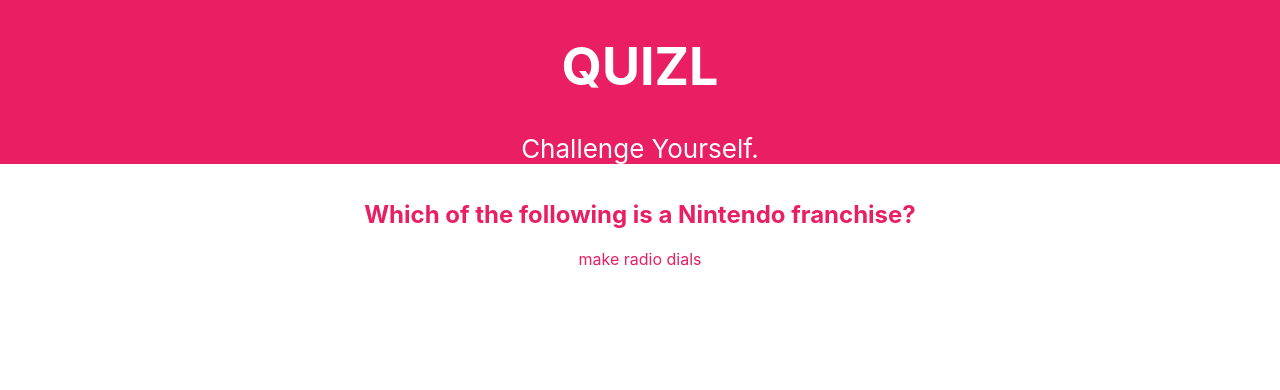
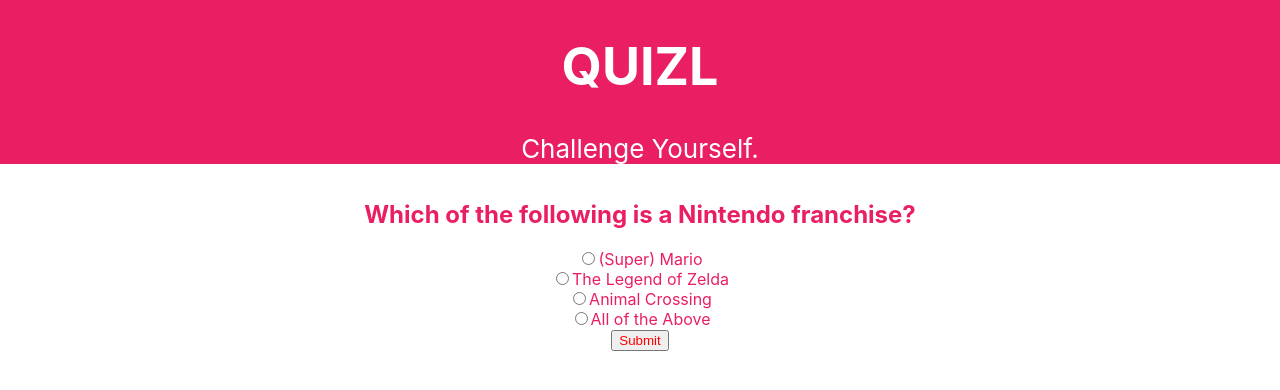
Before and after one commit to lsamano/quizl-client, a React (Create React App) app: page / in a window 1280 px wide. Shown: the top 390 px of the page. Built offline with nearby package versions, Linux system fonts and the light colour scheme; data requests are answered from the project's data file.

Commit message:
static question displays

```diff
--- /dev/null
+++ b/src/Choice.jsx
@@ -0,0 +1,10 @@
+import React from 'react';
+
+const Choice = ({ text }) => (
+  <>
+  <input type="radio" id={text} name="choice" value={text}/>
+  <label for={text}>{text}</label><br/>
+  </>
+);
+
+export default Choice;
--- a/src/QuestionContainer.jsx
+++ b/src/QuestionContainer.jsx
@@ -1,10 +1,18 @@
 import React from 'react';
+import Choice from './Choice';
 
-const QuestionContainer = ({ question }) => (
-  <div className="fade-in">
-    <h2>{question.text}</h2>
-    make radio dials
-  </div>
-);
+const QuestionContainer = ({ question }) => {
+  const formattedChoices = question.choices.map(text => <Choice text={text} />)
+
+  return (
+    <div className="fade-in">
+      <h2>{question.text}</h2>
+      <form>
+        { formattedChoices }
+        <input type='submit' style={{color:"red"}}/>
+      </form>
+    </div>
+  )
+};
 
 export default QuestionContainer;
```
Also changed, not shown: 1 other file (tests, documents, lock files or other folders).
